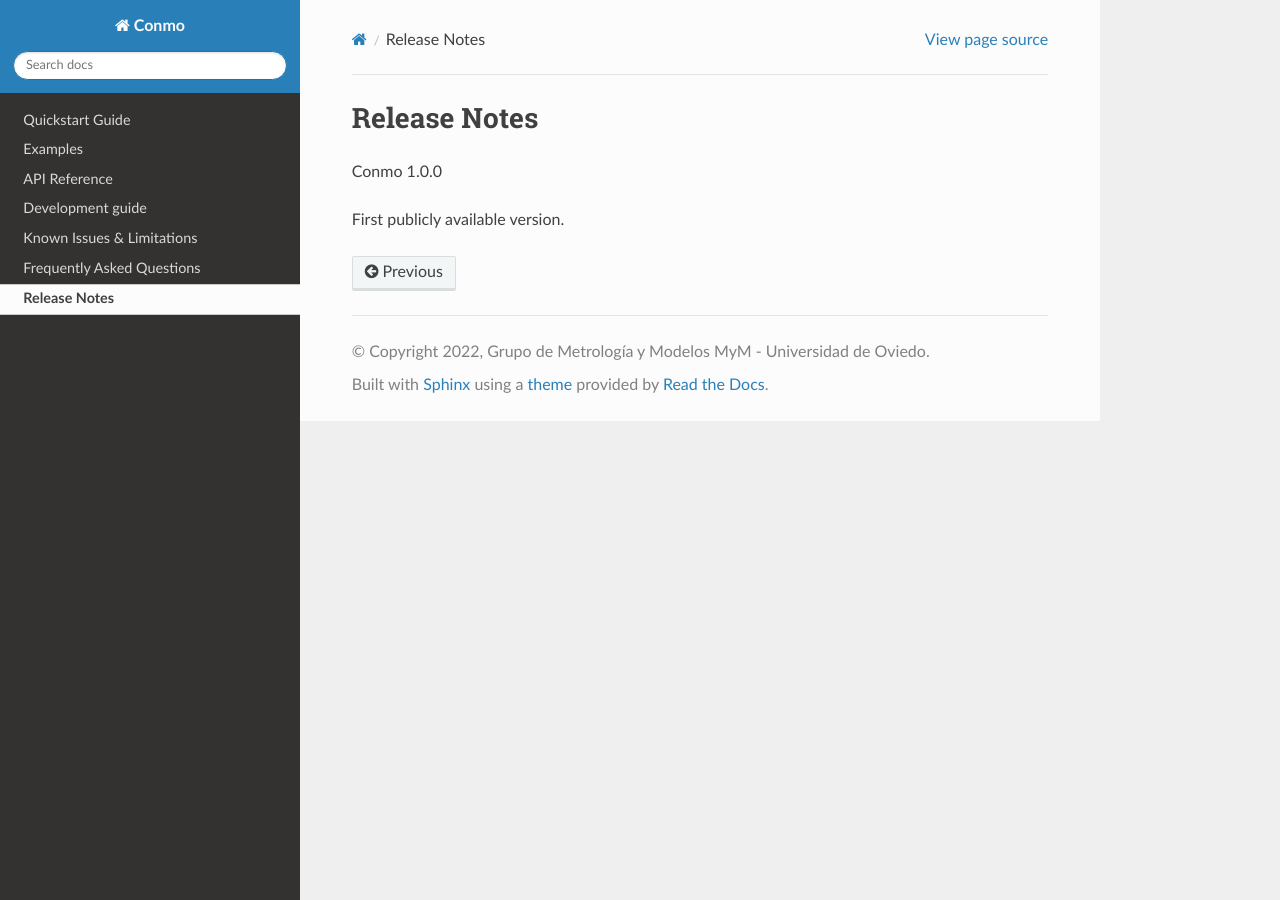
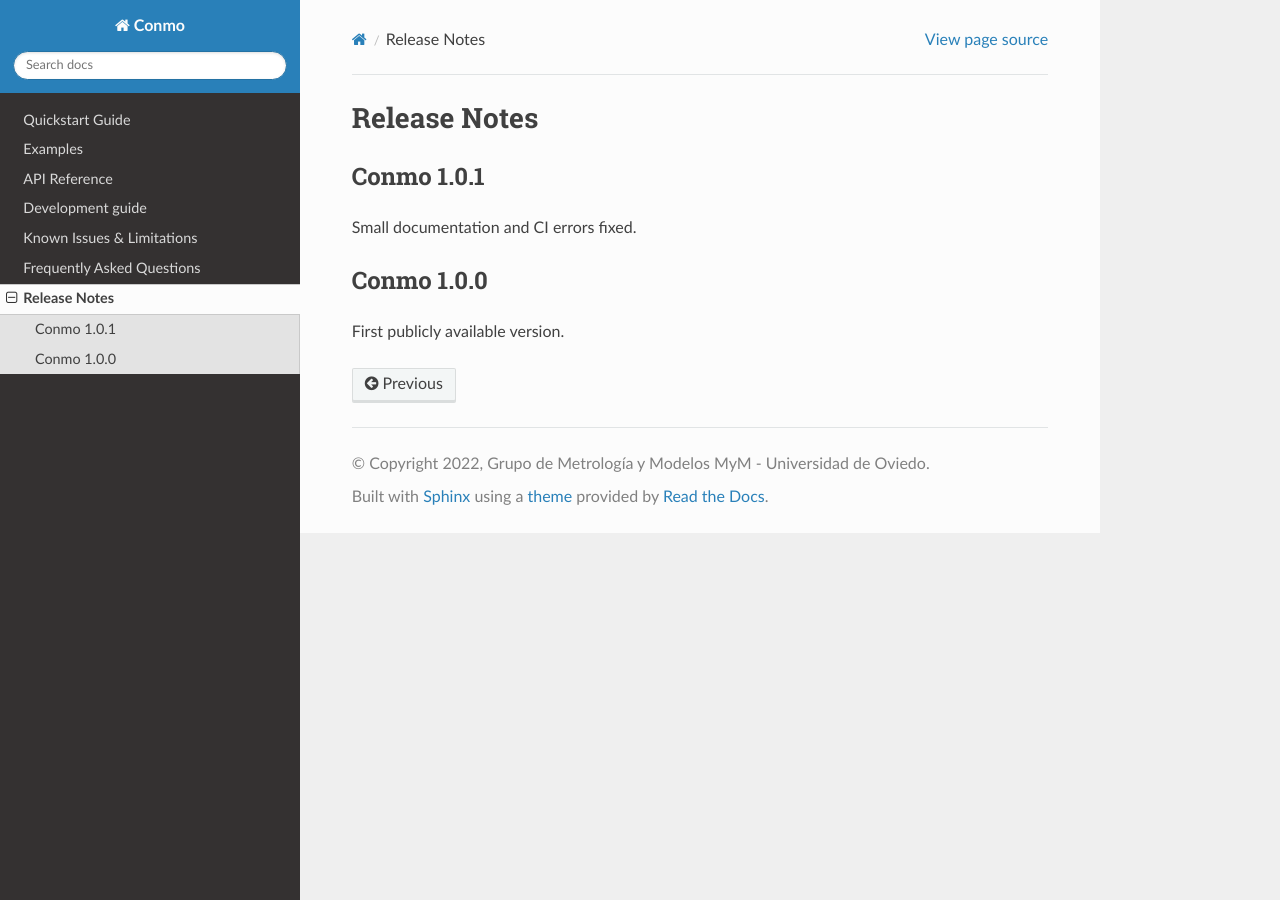
Before and after one commit to MyM-Uniovi/conmo, a Sphinx documentation site: the page built from docs/source/releasenotes.rst, in a window 1280 px wide. Built offline with Sphinx 7.4.7 and the Read the Docs theme 2.0.0, drawn with Linux system fonts in a browser that asks for light colours.

Commit message:
Updated version on documentation

```diff
--- a/docs/source/conf.py
+++ b/docs/source/conf.py
@@ -23,7 +23,7 @@
 author = 'Grupo de Metrología y Modelos (MyM)'
 
 # The full version, including alpha/beta/rc tags
-release = '1.0.0'
+release = '1.0.1'
 
 
 # -- General configuration ---------------------------------------------------
--- a/docs/source/releasenotes.rst
+++ b/docs/source/releasenotes.rst
@@ -4,6 +4,12 @@
 Release Notes
 =============
 
+Conmo 1.0.1
+^^^^^^^^^^^
+
+Small documentation and CI errors fixed.
+
 Conmo 1.0.0
+^^^^^^^^^^^
 
 First publicly available version.
```
